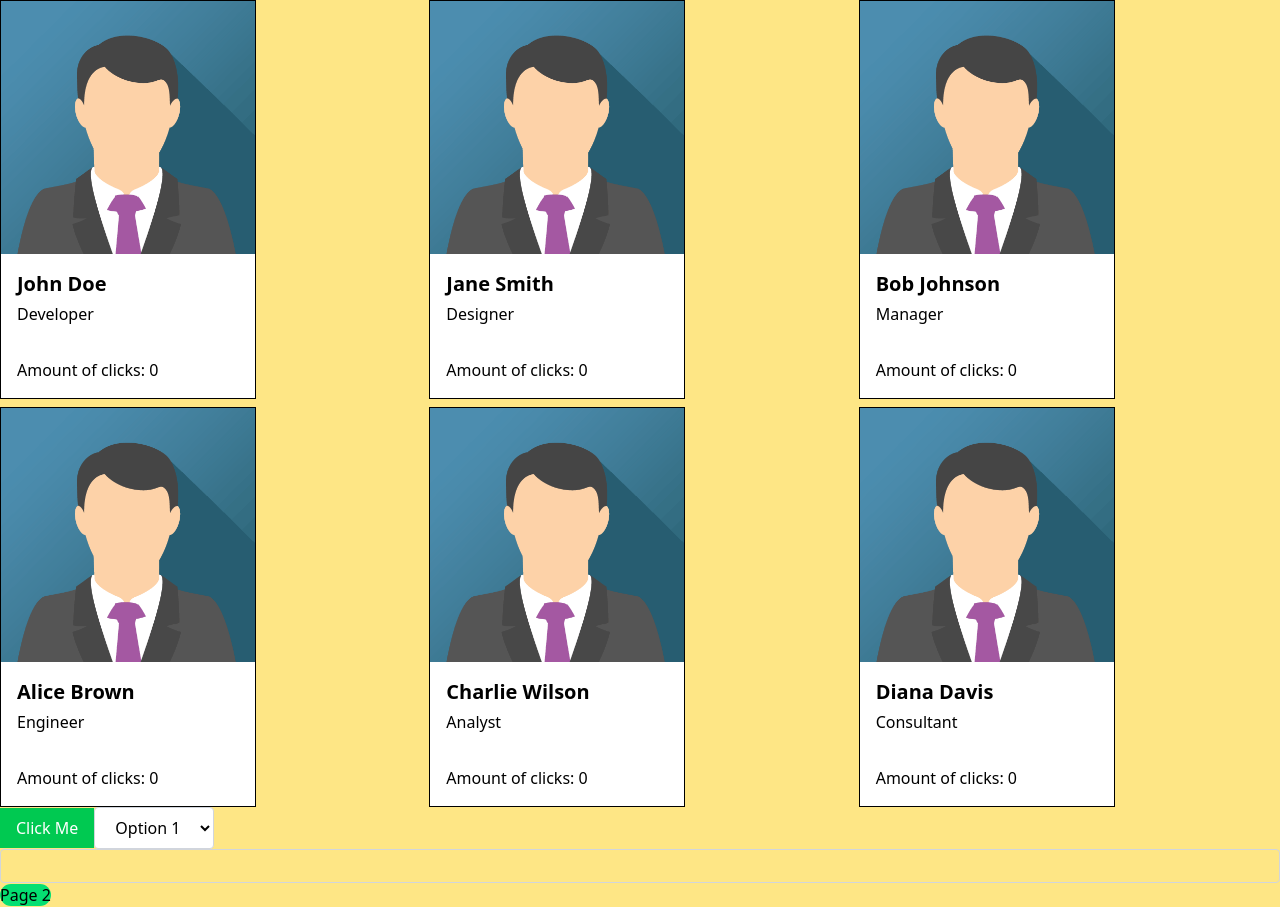
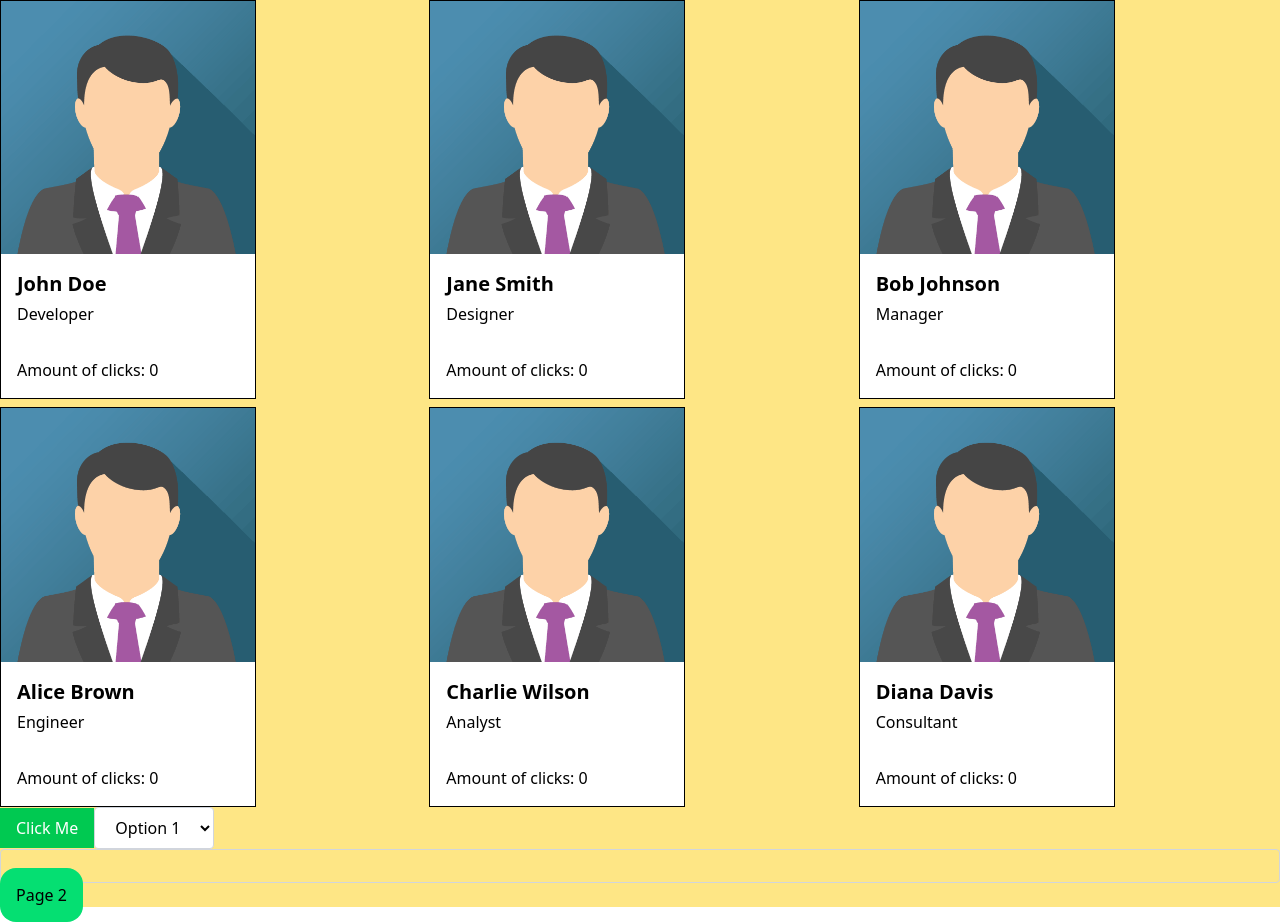
Before and after one commit to Crxwny/4cWI, a React (Vite) app in the folder WebBasics/React/ReactApp/: page / in a window 1280 px wide. Built offline with nearby package versions, Linux system fonts and the light colour scheme.

Commit message:
React_Router_09_02_finished

```diff
--- a/WebBasics/React/ReactApp/src/components/pages/Page1.jsx
+++ b/WebBasics/React/ReactApp/src/components/pages/Page1.jsx
@@ -6,6 +6,8 @@ import Container from "../Container";
 import { Link } from "react-router-dom";
 
 export default function Page1() {
+  const person = { firstname: "hans", lastname: "müller" };
+
   return (
     <div className="w-screen bg-amber-200">
       <div className="grid grid-cols-3 w-screen gap-2">
@@ -19,7 +21,8 @@ export default function Page1() {
       <Button text="Click Me" />
       <DropDown />
       <Container />
-      <Link to="/p2" className="bg-green-400 rounded-2xl hover:cursor-pointer hover:bg-green-500">
+      <Link to="/p2" state={{ person: person, title: "test" }}
+      className="bg-green-400 rounded-2xl hover:cursor-pointer hover:bg-green-900 p-4">
         Page 2
       </Link>
     </div>
--- a/WebBasics/React/ReactApp/src/components/pages/Page2.jsx
+++ b/WebBasics/React/ReactApp/src/components/pages/Page2.jsx
@@ -1,11 +1,14 @@
 import React from "react";
-
-import { Link } from "react-router-dom";
+import { Link, useLocation } from "react-router-dom";
 
 export default function Page2() {
+  const location = useLocation();
+  const person = location.state.person;
+
   return (
     <div>
       <h1>Page 2</h1>
+      <div>Hello {person.firstname}</div>
       <Link to="/" className="hover:cursor-pointer ">
         Page 1
       </Link>
```
